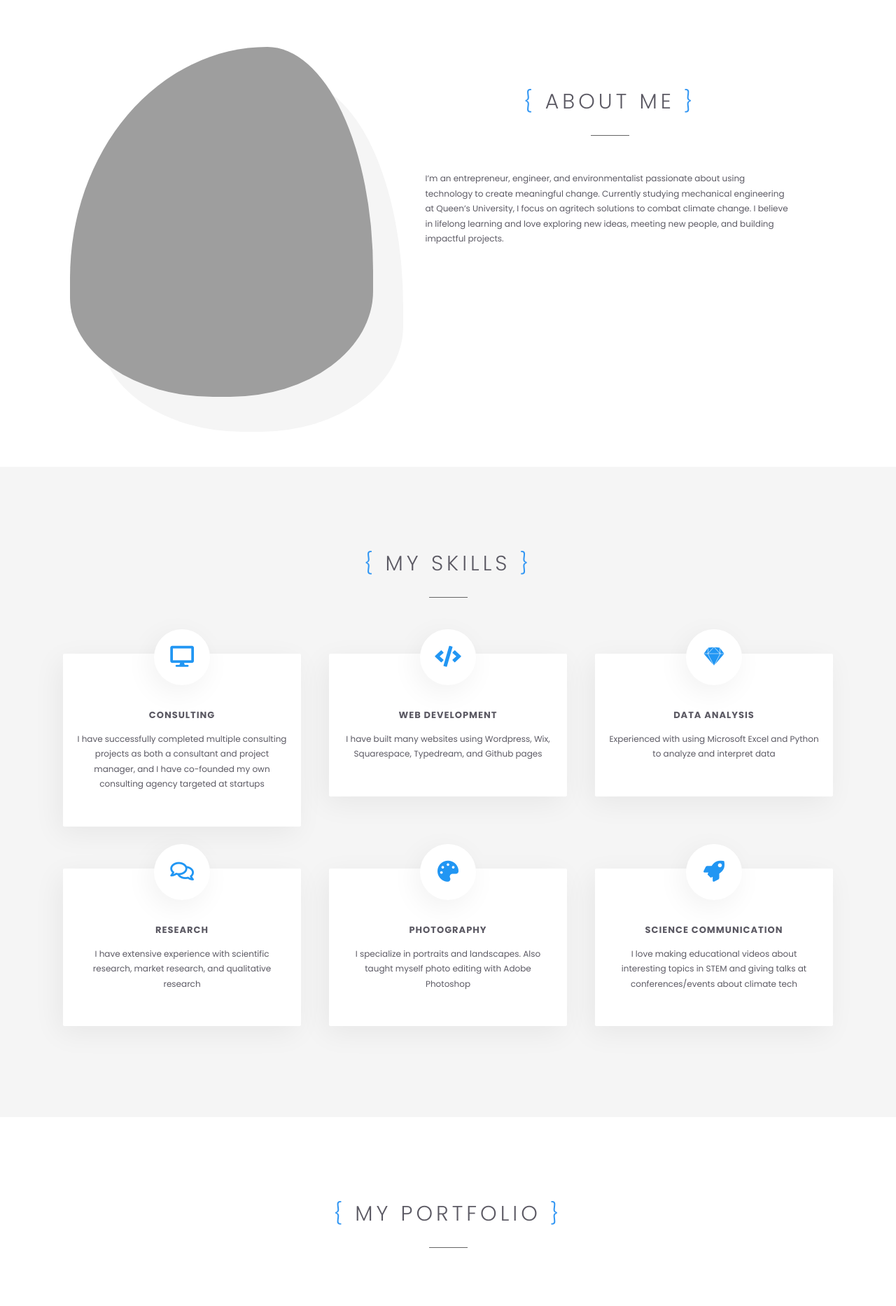
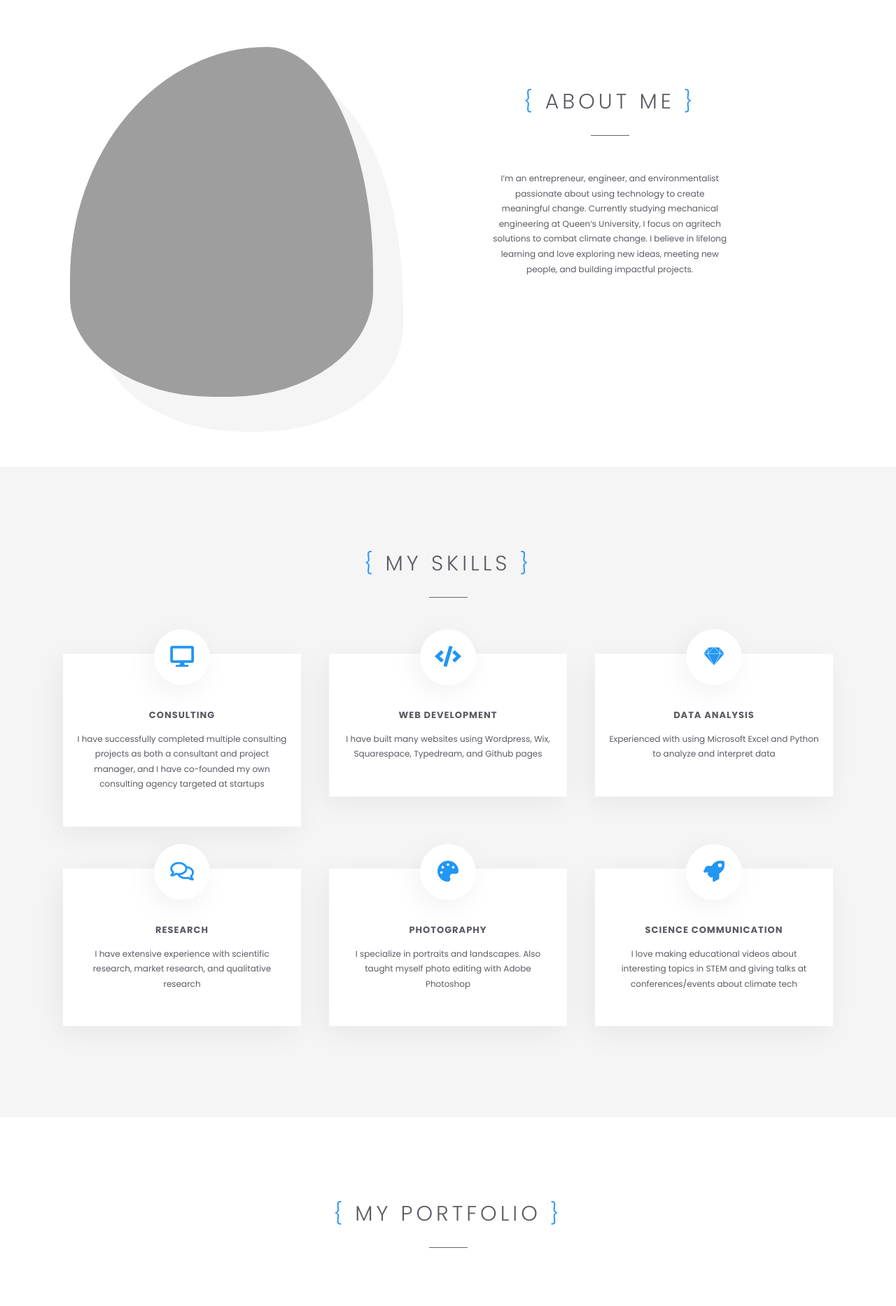
Before and after one commit to jlo13034/Jesse-Pound, a Jekyll site: the page built from index.html, in a window 1280 px wide. Shown: the part 953-2819 px from the top of the page at 70% size. Built offline with Jekyll 4.4.1, drawn with Linux system fonts in a browser that asks for light colours.

Commit message:
Update about section.html
make blurb centered and bigger margins

```diff
--- a/index.html
+++ b/index.html
@@ -35,7 +35,7 @@ layout: default
                 </div>
             </div>
 
-            <div class="col-xs-12 col-md-7 side-image-text">
+            <div class="col-xs-12 col-md-7 side-image-text text-center">
 
                 <div class="row">
 
@@ -50,8 +50,8 @@ layout: default
 
                 </div><!-- .row -->
 
-                <div class="row">
-                    <div class="col-md-12">
+                <div class="row justify-content-center">
+                    <div class="col-md-8">
                         <div class="about-text wow fadeInUp">
                             <p>
                                 I’m an entrepreneur, engineer, and environmentalist passionate about using technology to create meaningful change. Currently studying mechanical engineering at Queen’s University, I focus on agritech solutions to combat climate change. I believe in lifelong learning and love exploring new ideas, meeting new people, and building impactful projects.
@@ -69,6 +69,7 @@ layout: default
 </section>
 
 <!-- About end -->
+
 
 	<!-- Services start -->
 
```
